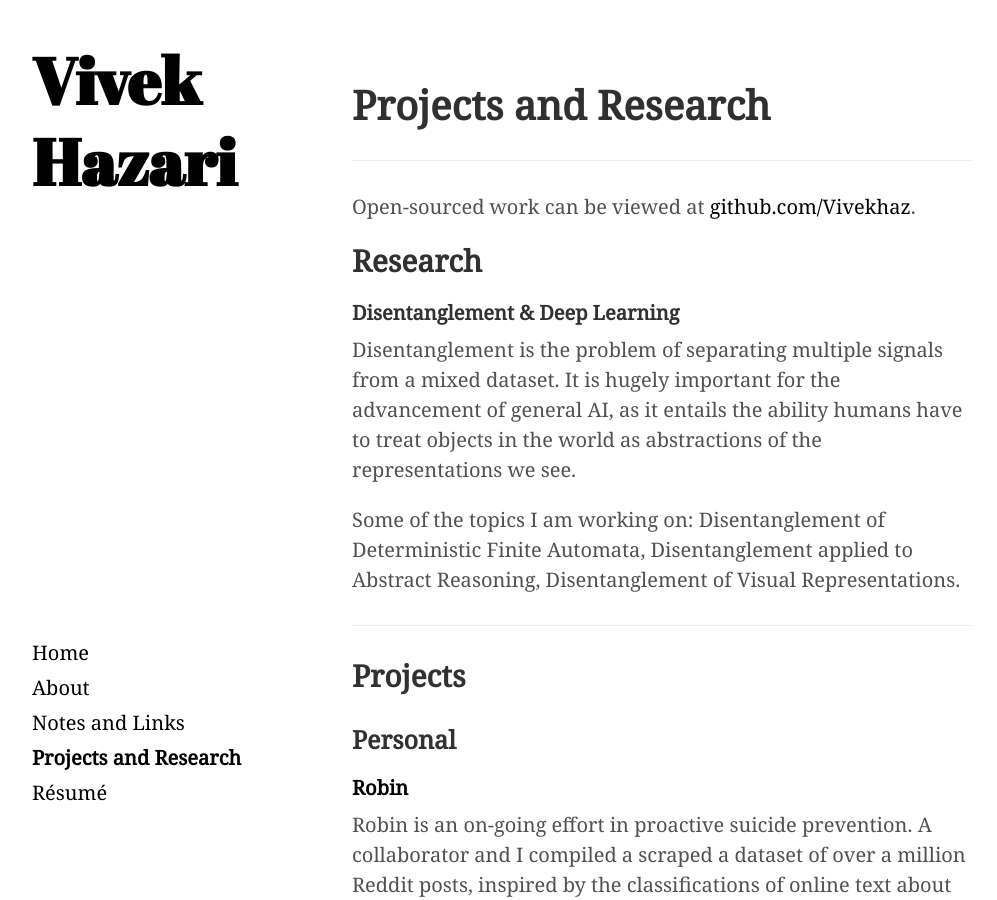
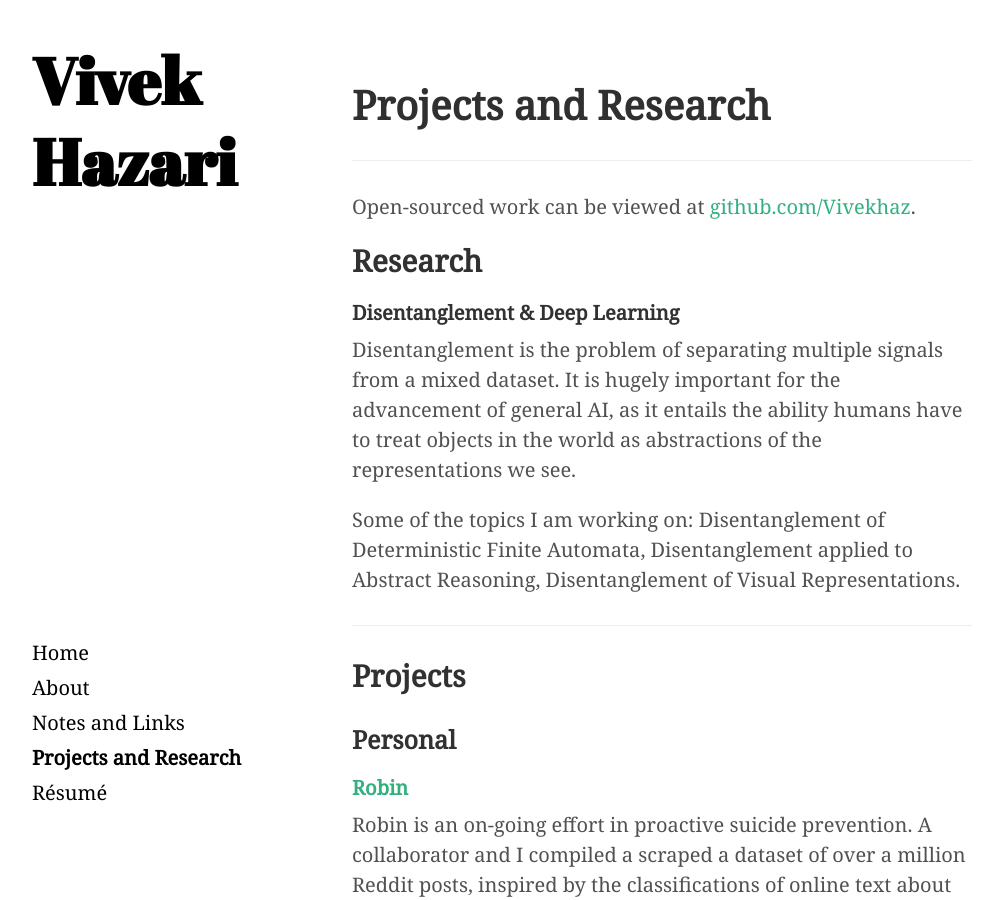
Before and after one commit to Vivekhaz/site_personal, a Jekyll site: the page built from projects.md, in a window 1280 px wide and 900 px high. Shown: the whole window, without its empty margins (208-1205 px from the left). Built offline with Jekyll 4.4.1, drawn with Linux system fonts in a browser that asks for light colours.

Commit message:
2021 theme

```diff
--- a/_layouts/default.html
+++ b/_layouts/default.html
@@ -3,7 +3,7 @@
 
   {% include head.html %}
 
-  <body class="theme-base-2020">
+  <body class="theme-base-2021">
 
     {% include sidebar.html %}
 
```
